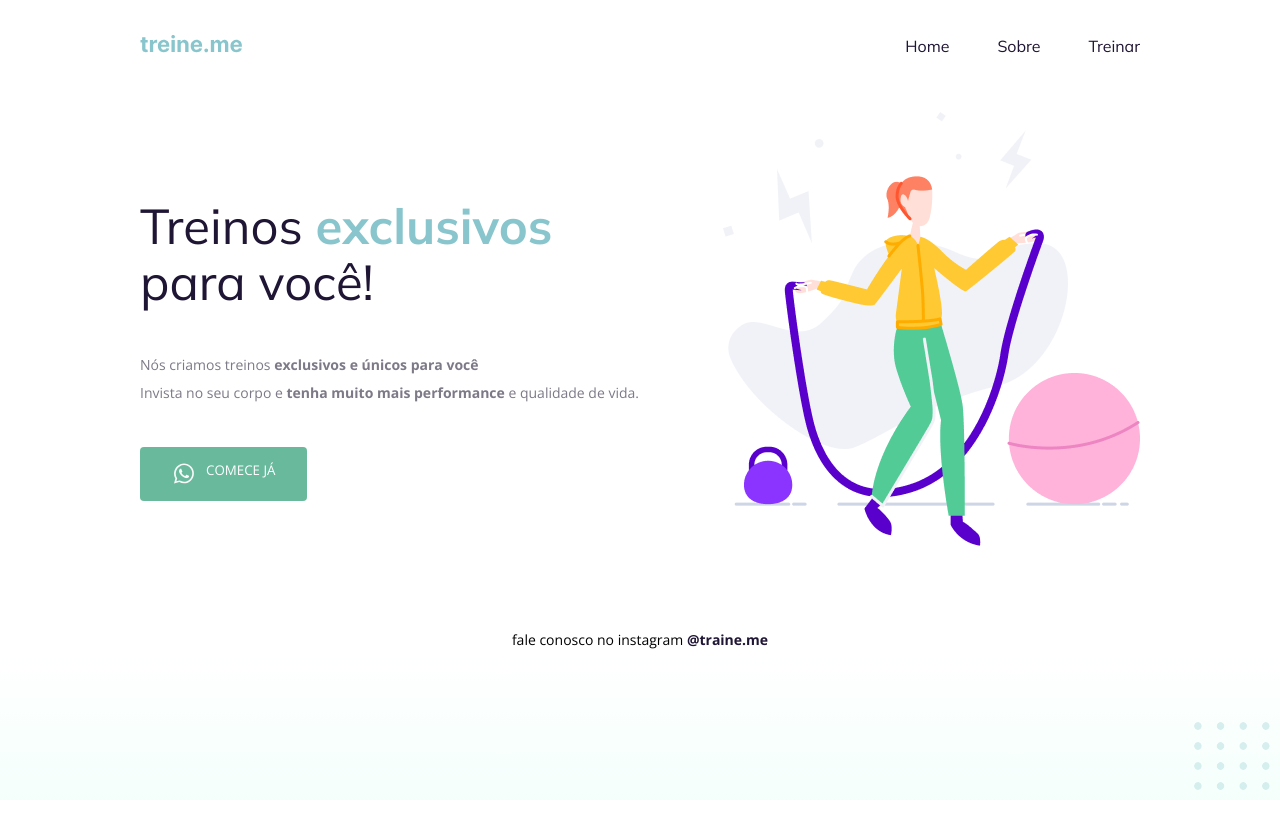
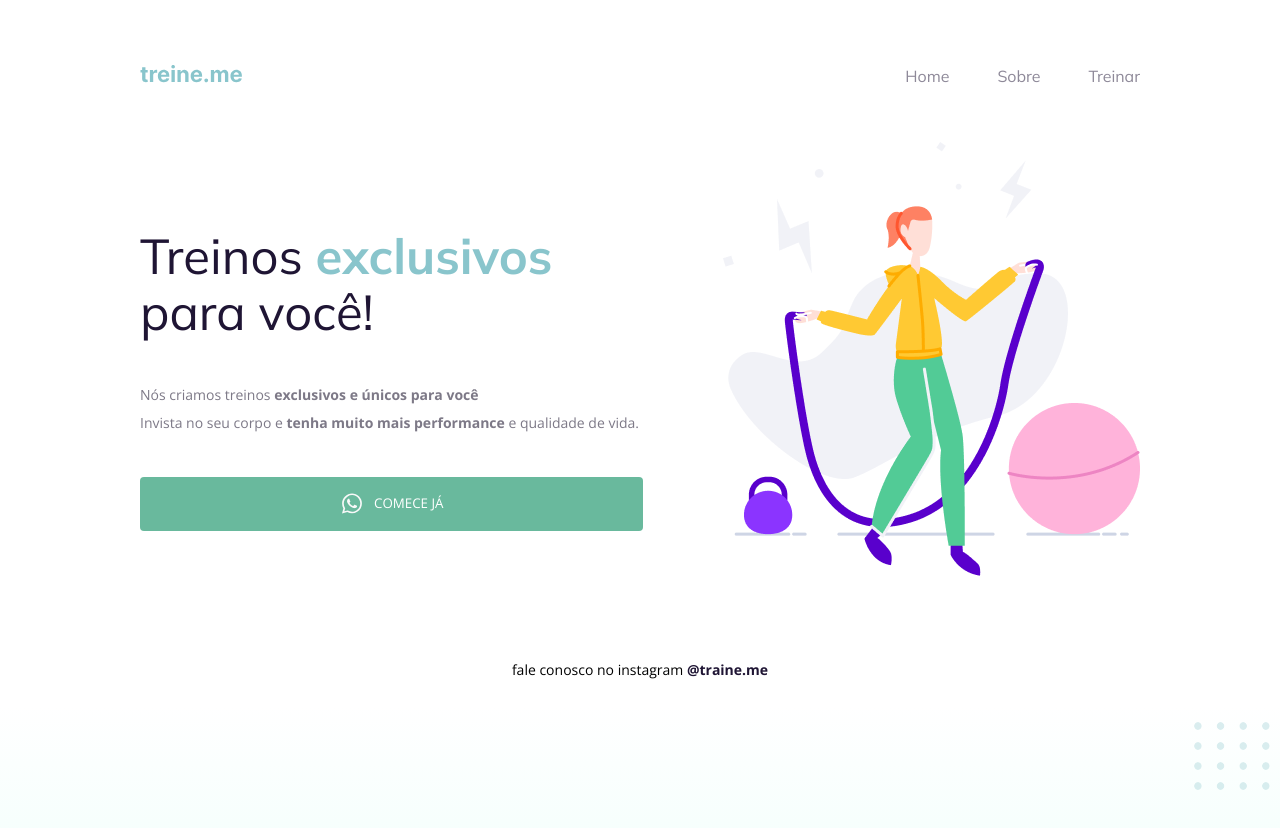
Before and after one commit to JhonArruda/Projeto02, a plain HTML site: page Projeto02/Index.html in a window 1280 px wide. Before the commit the page ends 800 px from the top, so only its background shows below. Drawn offline with nearby package versions, Linux system fonts and the light colour scheme.

Commit message:
Desafio de acessibilidade
No desafio proposto pela rocketseat.

```diff
--- a/Projeto02/style.css
+++ b/Projeto02/style.css
@@ -1,5 +1,6 @@
 body {
     margin: 0px;
+    padding: 30px;
 
     font-family: 'Open Sans', sans-serif;
 
@@ -38,7 +39,7 @@ a {
 }
 
 ul li a {
-    opacity: 0,5;
+    opacity: 0.5;
 }
 
 ul li a:hover {
@@ -88,8 +89,9 @@ button {
     background: #69b99d;
     display: flex;
 
+    align-items: center;
     cursor: pointer;
-    padding: 14px 32px 15px;
+    padding: 14px 200px 15px;
 }
 
 button:hover{
@@ -110,7 +112,7 @@ footer a {
 }
 
 #balls {
-    position: fixed;
-    bottom: 0;
+    position: absolute;
+    bottom: 0%;
     right: 0;
 }
```
